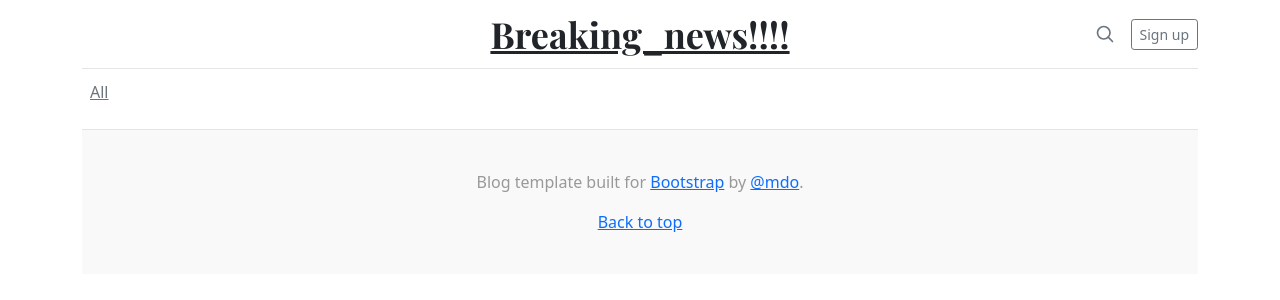
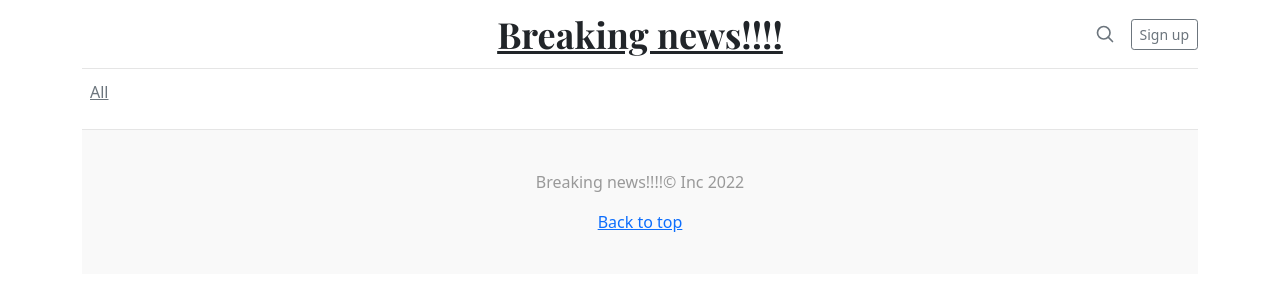
Before and after one commit to anastasiia-nik/news_parser_with_bot, a Django app: page / in a window 1280 px wide. Shown: the top 300 px of the page. Run offline with Django 4.2, Linux system fonts and the light colour scheme; data that the repository does not hold is empty; some libraries are stand-ins or nearby versions.

Commit message:
update base.html

```diff
--- a/news/templates/base.html
+++ b/news/templates/base.html
@@ -13,7 +13,8 @@
     <link rel="canonical" href="https://getbootstrap.com/docs/4.0/examples/blog/">
 
     <!-- Bootstrap core CSS -->
-    <link href="https://cdn.jsdelivr.net/npm/bootstrap@5.1.3/dist/css/bootstrap.min.css" rel="stylesheet" integrity="sha384-1BmE4kWBq78iYhFldvKuhfTAU6auU8tT94WrHftjDbrCEXSU1oBoqyl2QvZ6jIW3" crossorigin="anonymous">
+    <link href="https://cdn.jsdelivr.net/npm/bootstrap@5.1.3/dist/css/bootstrap.min.css" rel="stylesheet"
+          integrity="sha384-1BmE4kWBq78iYhFldvKuhfTAU6auU8tT94WrHftjDbrCEXSU1oBoqyl2QvZ6jIW3" crossorigin="anonymous">
     {#    <link href="../../dist/css/bootstrap.min.css" rel="stylesheet">#}
 
     <!-- Custom styles for this template -->
@@ -30,11 +31,16 @@
                 {#            <a class="text-muted" href="#">Subscribe</a>#}
             </div>
             <div class="col-4 text-center">
-            <a class="blog-header-logo text-dark" href="#">Breaking_news!!!!</a>
+                <a class="blog-header-logo text-dark" href="{% url 'home' %}">Breaking news!!!!</a>
             </div>
             <div class="col-4 d-flex justify-content-end align-items-center">
                 <a class="text-muted" href="#">
-              <svg xmlns="http://www.w3.org/2000/svg" width="20" height="20" viewBox="0 0 24 24" fill="none" stroke="currentColor" stroke-width="2" stroke-linecap="round" stroke-linejoin="round" class="mx-3"><circle cx="10.5" cy="10.5" r="7.5"></circle><line x1="21" y1="21" x2="15.8" y2="15.8"></line></svg>
+                    <svg xmlns="http://www.w3.org/2000/svg" width="20" height="20" viewBox="0 0 24 24" fill="none"
+                         stroke="currentColor" stroke-width="2" stroke-linecap="round" stroke-linejoin="round"
+                         class="mx-3">
+                        <circle cx="10.5" cy="10.5" r="7.5"></circle>
+                        <line x1="21" y1="21" x2="15.8" y2="15.8"></line>
+                    </svg>
                 </a>
                 <a class="btn btn-sm btn-outline-secondary" href="#">Sign up</a>
             </div>
@@ -58,7 +64,7 @@
     {% endblock %}
 
     <footer class="blog-footer">
-      <p>Blog template built for <a href="https://getbootstrap.com/">Bootstrap</a> by <a href="https://twitter.com/mdo">@mdo</a>.</p>
+        <p>Breaking news!!!!&#169; Inc 2022</p>
         <p>
             <a href="#">Back to top</a>
         </p>
@@ -68,7 +74,9 @@
 <!-- Bootstrap core JavaScript
 ================================================== -->
 <!-- Placed at the end of the document so the pages load faster -->
-    <script src="https://code.jquery.com/jquery-3.2.1.slim.min.js" integrity="sha384-KJ3o2DKtIkvYIK3UENzmM7KCkRr/rE9/Qpg6aAZGJwFDMVNA/GpGFF93hXpG5KkN" crossorigin="anonymous"></script>
+<script src="https://code.jquery.com/jquery-3.2.1.slim.min.js"
+        integrity="sha384-KJ3o2DKtIkvYIK3UENzmM7KCkRr/rE9/Qpg6aAZGJwFDMVNA/GpGFF93hXpG5KkN"
+        crossorigin="anonymous"></script>
 <script>window.jQuery || document.write('<script src="{% static 'jquery-slim.min.js'%}"><\/script>')</script>
 <script src="{% static 'popper.min.js' %}"></script>
 <script src="{% static 'bootstrap.min.js' %}"></script>
```
Lines whose indentation alone changed are shown as unchanged.
